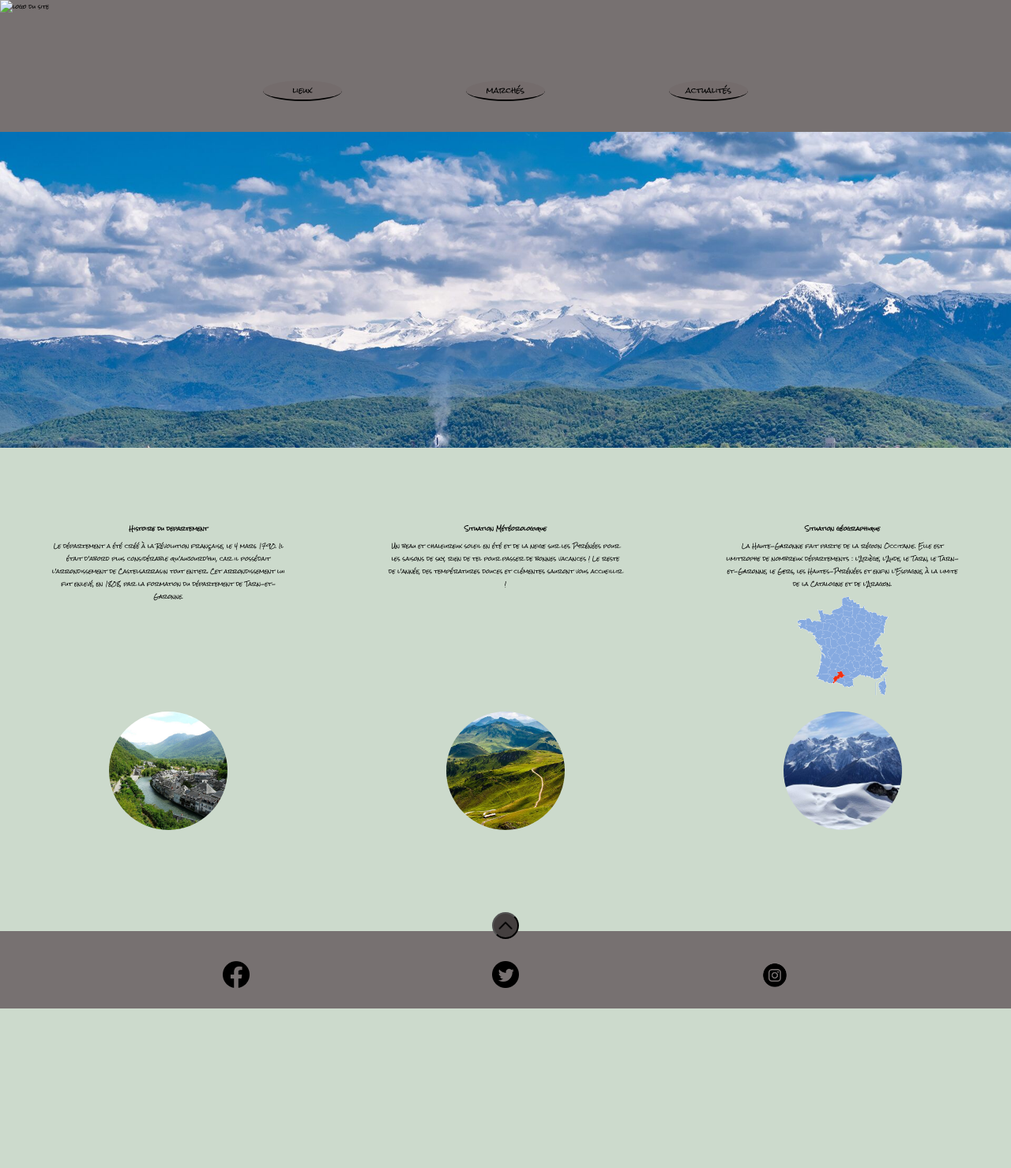
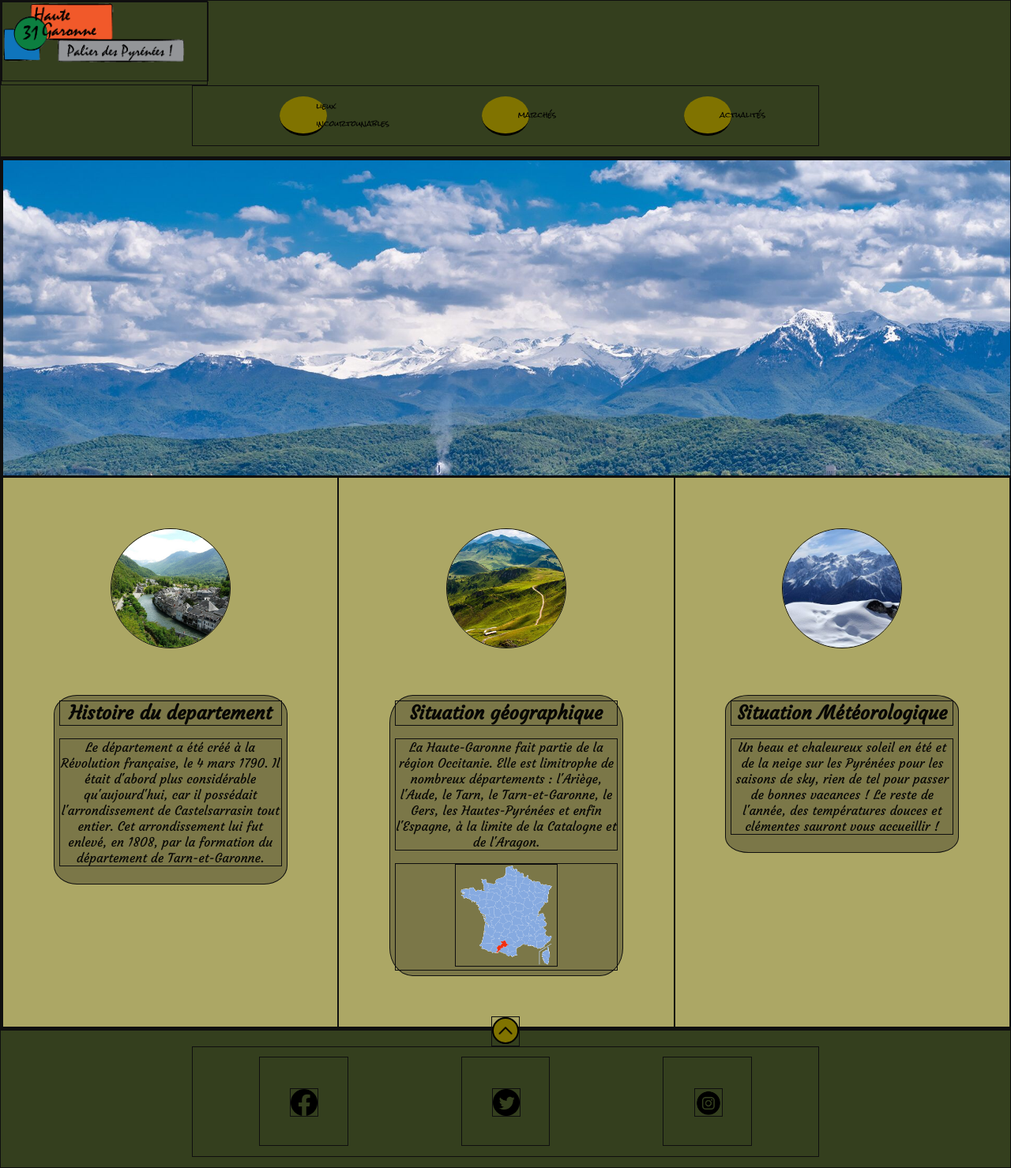
Before and after one commit to Gin-is-not-real/PROJET_FORM_SITE_DEPARTEMENT, a PHP site: page / in a window 1280 px wide. Shown: the whole page at 79% size. Before the commit the page ends 1277 px from the top, so only its background shows below. Run offline with PHP 8.4, Linux system fonts and the light colour scheme.

Commit message:
rsponsive for 'lieux', logo

```diff
--- a/index.html
+++ b/index.html
@@ -2,7 +2,7 @@
 <html lang="en">
 <head>
     <meta charset="UTF-8">
-    <!-- <link rel="stylesheet"  href="style/dev.css" /> -->
+    <link rel="stylesheet"  href="style/dev.css" />
     <link rel="stylesheet"  href="style/style.css" />
     <link rel="stylesheet"  href="style/headerfooter.css" />
     <link rel="stylesheet"  href="style/accueil.css" />
@@ -11,17 +11,21 @@
         @import url('https://fonts.googleapis.com/css2?family=Rock+Salt&display=swap');
     </style>
 
+    <style>
+        @import url('https://fonts.googleapis.com/css2?family=Courgette&display=swap');
+    </style>
+
     <title>Mon Departement</title>
 </head>
 
 <body>
     <header class="vertical-container" id="header-page">
         <figure class="logo-fig" id="logo-site">
-            <img class="logo-img" src="" alt="logo du site">
+            <img class="logo-img" src="ressources/logo-site4.gif" alt="logo du site">
         </figure>
 
         <nav class="adaptative-container" id="header-nav" >
-            <button id="lieux">lieux</button>
+            <button id="lieux">lieux incourtounables</button>
             <button id="marches">marchés</button>
             <button id="actu">actualités</button>
         </nav>
@@ -37,6 +41,10 @@
             <section class="horizontal-container" id="section-articles">
 
                 <div class="article-container">
+                    <figure class="fig-article">
+                        <img src="ressources/st-bea.jpg" alt="village de st bea">
+                    </figure>
+
                     <article class="article-accueil" id="article-histoire">
                         <h4>Histoire du departement</h4>
                         <p>
@@ -44,27 +52,13 @@
                             Il était d'abord plus considérable qu'aujourd'hui, car il possédait l'arrondissement de Castelsarrasin tout entier. Cet arrondissement lui fut enlevé, en 1808, par la formation du département de Tarn-et-Garonne.
                         </p>
                     </article>
-
-                    <figure class="fig-article">
-                        <img src="ressources/st-bea.jpg" alt="village de st bea">
-                    </figure>
                 </div>
 
                 <div class="article-container">
-                    <article class="article-accueil" id="article-meteo">
-                        <h4>Situation Météorologique</h4>
-                        <p>
-                            Un beau et chaleureux soleil en été et de la neige sur les Pyrénées pour les saisons de sky, rien de tel pour passer de bonnes vacances !
-                            Le reste de l'année, des températures douces et clémentes sauront vous accueillir !
-                        </p>
-                    </article>
-
                     <figure class="fig-article">
                         <img src="ressources/montage.jpg" alt="paysage de montagne">
                     </figure>
-                </div>
 
-                <div class="article-container">
                     <article class="article-accueil" id="article-geo">
                         <h4>Situation géographique</h4>
                         <p>
@@ -75,12 +69,21 @@
                             <img src="ressources/map500px.svg.gif" alt="carte de france">
                         </figure>
                     </article>
+                </div>
 
-
-
+                <div class="article-container">
                     <figure class="fig-article">
                         <img src="ressources/luchon.jpg" alt="superbagnères de luchon en hiver">
                     </figure>
+
+                    <article class="article-accueil" id="article-meteo">
+                        <h4>Situation Météorologique</h4>
+                        <p>
+                            Un beau et chaleureux soleil en été et de la neige sur les Pyrénées pour les saisons de sky, rien de tel pour passer de bonnes vacances !
+                            Le reste de l'année, des températures douces et clémentes sauront vous accueillir !
+                        </p>
+
+                    </article>
                 </div>
             </section>
         </section>
--- a/style/accueil.css
+++ b/style/accueil.css
@@ -1,8 +1,5 @@
- #section-accueil {
-    /* background-color: var(--bgcolor-back); */
-    background-color: rgb(204, 218, 204);
+#section-accueil {
     width: 100%;
-    max-height: min-content;
     /* height: 200vh; */
     margin: 0 auto;
 }
@@ -27,10 +24,15 @@
 }
 .section-articles {
     width: 100%;
-    grid-row: 2;
-    display: grid;
+     grid-row: 2;
+    /*display: grid;
     grid-template-columns: 1fr 1fr 1fr;
-    grid-template-rows: 3fr 1fr;
+    grid-template-rows: 3fr 1fr; */
+    margin: 0 auto;
+    display: flex;
+    flex-direction: row;
+    flex-wrap: wrap;
+    justify-content: center;
 }
 .article-container {
     min-height: 30%;
@@ -39,40 +41,42 @@
     max-width: max-content;
     display: flex;
     flex-direction: column;
+    flex-wrap: wrap;
     padding: 5%;
-    padding-bottom: 10%;
-    justify-content: space-between;
+    background-color: rgba(128, 115, 0, 0.603);
+
+    align-content: center;
+    /* justify-content: space-between; */
 }
 
+.article-accueil {
+    /* min-height: 30vh; */
+    /* min-width: min-content; */
+    /* max-height: max-content; */
+    text-align: center;
+    margin-top: 20%;
+    padding: 2%;
+    /* padding-top: 10%; */
+    background-color: rgba(0, 0, 0, 0.288);
+    border-radius: 10%;
+}
 .fig-article {
     width: 20vw;
     height: 20vw;
 
     max-width: 150px;
     max-height: 150px;
-    /* max-width: 20vw;
-    max-height: 20vw; */
 
     border-radius: 50%;
     overflow: hidden;
 
-    /* grid-row: 2; */
     display: flex;
     justify-content: center;
     align-content: center;
 }
 .fig-article img {
-    /* width: 110%;
-    height: 110%; */
     border: none;
 }
-.article-accueil {
-    min-height: 30vh;
-    max-height: max-content;
-    text-align: center;
-    padding-top: 10%;
-}
-
 #fig-map img {
     width: 10vw;
     height: auto;
--- a/style/headerfooter.css
+++ b/style/headerfooter.css
@@ -1,52 +1,90 @@
+header, footer {
+    --bg-headfoot: rgba(52, 63, 30, 0.767);
+    --bg-headfoot: rgba(52, 63, 30);
+    --btn-headfoot: rgb(128, 115, 0);
+    --btn-hover-headfoot: rgb(146, 132, 1);
+
+    /* --bg-headfoot: rgba(0, 0, 0, 0.767); */
+    z-index: 2;
+}
 #header-page, #footer-page {
-    background-color: rgb(119, 113, 113)!important;
+    background-color: var(--bg-headfoot)!important;
     /* margin: 0 auto; */
+    padding-bottom: 1%;
+
 }
+nav {
+    background-color: transparent;
+    width: 60%;
+    /* min-width: max-content; */
+    margin: 0 auto;
+    padding: 1%;
+    justify-content: space-around;
+    max-width: 65vw;
+}
+
 /* HEADER */
+#header-page {
+}
 #logo-site {
     margin: 0;
-    width: 64px;
-    height: 64px;
+    width: 260px;
+    height: auto;
+    overflow: visible;
 }
 #logo-site img {
     width: 100%;
-    height: 100%;
+    height: auto;
 }
 #header-nav {
-    max-width: 50vw;
+    /* margin-top: -2%; */
 }
 #header-nav button {
     font-family: 'Rock Salt', cursive;
+
     font-size: 7pt;
-    width: 100px;
+    /* width: 100px; */
+    /* width: 20%; */
+    /* max-width: 120px; */
+    padding-left: 6%;
+    width: 60px;
+    height: 50px;
+    text-align: right;
 
-    background-color: rgb(116, 108, 108);
+    background-color: var(--btn-headfoot);
+
     border: none;
-
-    border-bottom: 2px solid black;
+    border-bottom: 3px solid black;
     border-radius: 50%;
 }
 #header-nav button:hover {
-    background-color: rgba(54, 51, 51, 0.432);
+    background-color: var(--btn-hover-headfoot);
+
     border-bottom: 2px solid black;
     border-radius: 50%;
 }
 
 /* FOOTER */
 #footer-page {
-    /* padding-top: 5%; */
+    /* padding-bottom: 2%; */
 }
 #div-totop {
     margin: 0 auto;
-    margin-top: -24px;
+    margin-top: -18px;
 }
 #totop {
     width: 34px;
     height: 34px;
-    background-color: rgb(68, 63, 63);
+    background-color: var(--bg-headfoot);
+    background-color: var(--btn-headfoot);
+
     border-radius: 50%;
+    border: 2px solid black;
     overflow: hidden;
     padding: 0;
+}
+#totop:hover {
+    background-color: var(--btn-hover-headfoot);
 }
 #totop img {
     width: 100%;
@@ -57,10 +95,10 @@
     margin: 0;
     justify-self: center;
 }
-
 #footer-nav figure {
     width: 34px;
     height: 34px;
+    padding: 5%;
 }
 #footer-nav img {
     width: 100%;
--- a/style/style.css
+++ b/style/style.css
@@ -2,29 +2,30 @@ html {
     --bgcolor-back:  rgba(0, 0, 0, 0.699);
     --bgcolor-foot-head: rgba(0, 0, 0, 0.699);
     --bgcolor1: rgb(128, 115, 0);
+    --bgcolor1transparent: rgba(128, 115, 0, 0.582);
 }
 body {
     margin: 0;
     padding: 0;
     background-color: var(--bgcolor-back);
-
-    font-family: 'Rock Salt', cursive;
-    font-size: 5pt;
-    /* font-family: 'Sedgwick Ave', cursive; */
+    color:rgba(0, 0, 0, 0.938);
+    /* font-family: 'Rock Salt', cursive; */
+    font-size: 12pt;
+    font-family: 'Courgette', cursive;
+    /* max-width: 900px;
+    margin: 0 auto; */
 }
-
 h4, h5 {
     margin: 0;
+    font-size: 150%;
 }
-nav {
-    background-color: transparent;
-    width: 80%;
-    min-width: max-content;
-    margin: 2% auto;
-    justify-content: space-between ;
-}
-nav > * {
-    margin: 2%;
+@media all and (max-device-width: 480px) {
+    p {
+        font-size: 8pt;
+    }
+    h4, h5 {
+        font-size: 120%;
+    }
 }
 figure {
     margin: 0 auto;
@@ -49,19 +50,16 @@ figure {
     background-color: aliceblue;
     display: flex;
     flex-direction: column;
+    margin: 0 auto;
 }
-
-
 .horizontal-container {
     display: flex;
     flex-direction: row;
 }
-
 .vertical-container {
     display: flex;
     flex-direction: column;
 }
-
 .adaptative-container {
     display: flex;
     flex-direction: row;
```
Also changed, not shown: indexlieux.html (+46 -42 lines), style/lieux.css (+11 -8 lines), ressources/logo-site.gif (added), ressources/logo-site2.gif (added), ressources/logo-site3.gif (added), ressources/logo-site4.gif (added).
